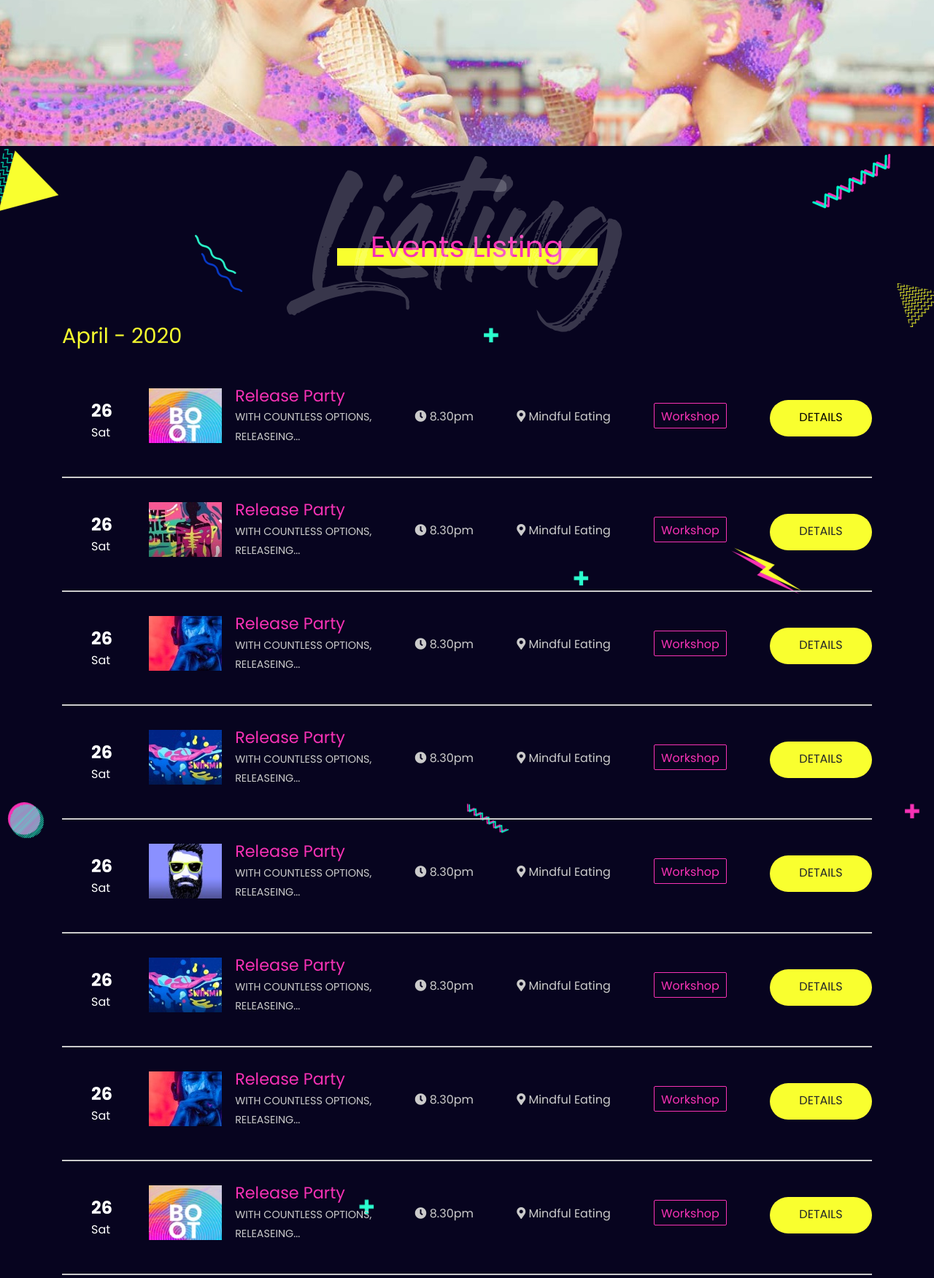
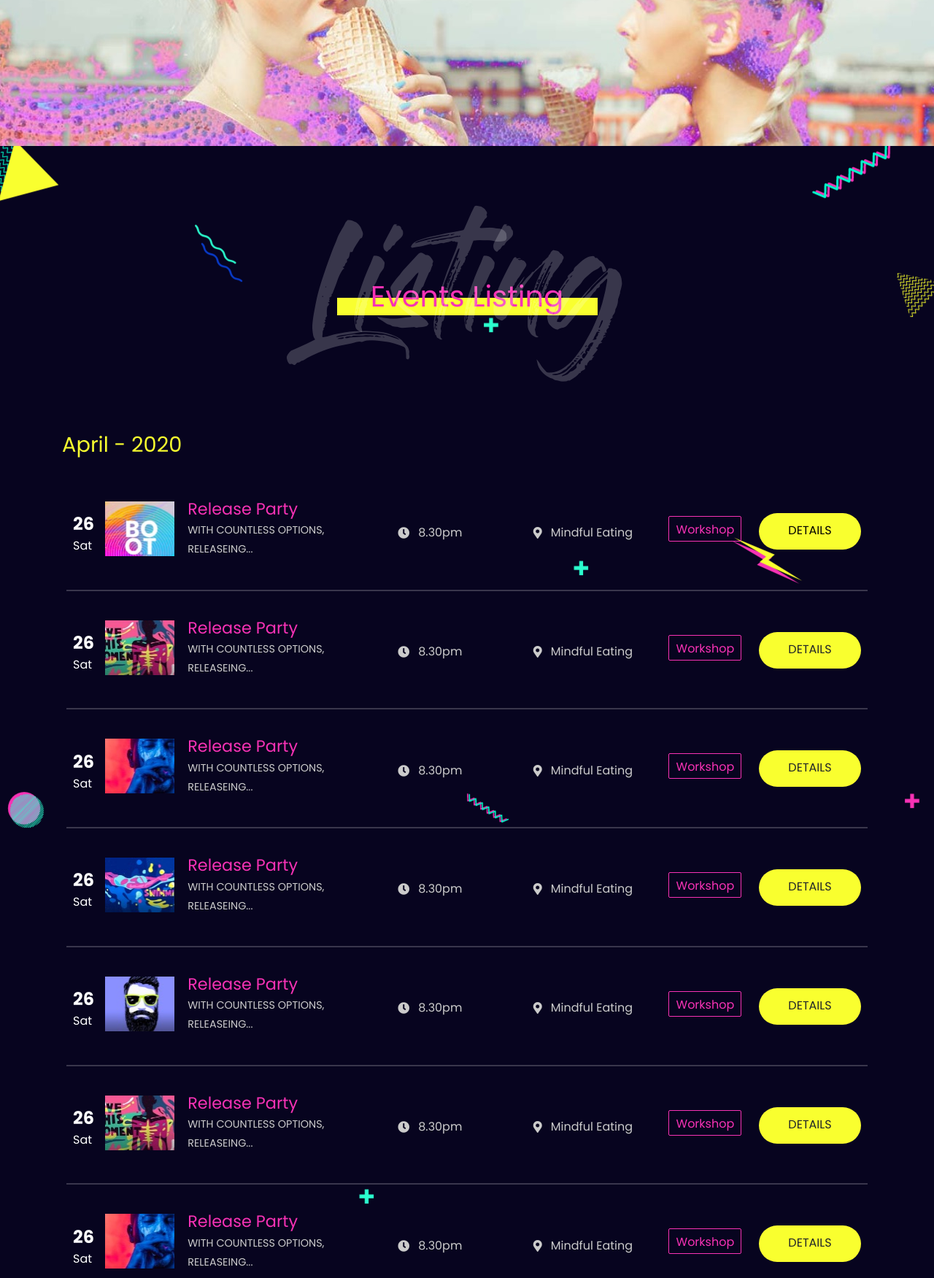
Before and after one commit to pinplengpai/mindful, a PHP site: page /event.php in a window 1280 px wide. Shown: the part 298-2049 px from the top of the page at 73% size. Run offline with PHP 8.4, Linux system fonts and the light colour scheme.

Commit message:
finish responsive desing in event, artist and artist-detail page

```diff
--- a/css/style.css
+++ b/css/style.css
@@ -417,7 +417,9 @@ input[placeholder]::-moz-input-placeholder {
     color: #F732B5;
     font-size: 2rem;
     text-align: center;
-    padding-top: 10%; }
+    padding-top: 16%; }
+  #p2s2 .subhead-text {
+    padding-top: 7%; }
   #p2s2 .yellow-line {
     border-top: 24px solid #F9FF2F;
     margin: auto;
@@ -445,14 +444,17 @@ input[placeholder]::-moz-input-placeholder {
   #p2s2 .party-info {
     display: flex;
     justify-content: space-between;
-    padding: 0 0 0 40px;
-    margin-top: 3%; }
+    padding: 0 15px;
+    margin-top: 40px; }
   #p2s2 .date {
-    margin-top: 13px;
+    flex: 5%;
+    display: flex;
     color: #fff;
     max-width: 20px;
-    text-align: center; }
+    flex-wrap: wrap;
+    align-self: center; }
   #p2s2 .details {
+    flex-basis: 35%;
     display: flex;
     justify-content: space-between;
     color: #CBCBCB; }
@@ -461,6 +463,8 @@ input[placeholder]::-moz-input-placeholder {
     font-size: 1.4rem;
     margin-top: -6px; }
   #p2s2 .small-detail {
+    display: flex;
+    flex-wrap: wrap;
     font-size: 0.9rem;
     line-height: 0.7;
     margin-top: -9px; }
@@ -480,17 +484,25 @@ input[placeholder]::-moz-input-placeholder {
   #p2s2 .img5 {
     background-image: url("../images/event-ex-5.jpg"); }
   #p2s2 .img6 {
-    background-image: url("../images/event-ex-4.jpg"); }
+    background-image: url("../images/event-ex-2.jpg"); }
   #p2s2 .img7 {
     background-image: url("../images/event-ex-3.jpg"); }
   #p2s2 .img8 {
     background-image: url("../images/event-ex-1.jpg"); }
   #p2s2 .time {
-    padding-top: 27px;
+    flex-basis: 15%;
+    display: flex;
+    place-items: center;
     color: #CBCBCB; }
+    #p2s2 .time i {
+      padding-right: 12px; }
   #p2s2 .place {
-    padding-top: 27px;
+    flex-basis: 15%;
+    display: flex;
+    place-items: center;
     color: #CBCBCB; }
+    #p2s2 .place i {
+      padding-right: 12px; }
   #p2s2 .tags {
     color: #F732B5;
     border: 1px solid #F732B5;
@@ -506,10 +518,13 @@ input[placeholder]::-moz-input-placeholder {
     padding-top: 27px;
     margin: 16px 0 0 0;
     padding: 12px; }
+    #p2s2 .details-button a {
+      text-decoration: none;
+      color: black; }
   #p2s2 .grey-line {
-    border-top: 2px solid #CBCBCB;
+    border-top: 2px solid rgba(255, 255, 255, 0.2);
     margin: auto;
-    width: 100%;
+    width: 99%;
     opacity: 1;
     margin-top: 34px; }
   #p2s2 .viewall {
--- a/event.php
+++ b/event.php
@@ -51,7 +51,7 @@
                     <p>Workshop</p>
                 </div>
                 <div class="details-button button-yellow">
-                    <a href="page6.php"> <p>DETAILS</p></a>
+                    <a href="event-detail.php"> <p>DETAILS</p></a>
                 </div>
             </div>
             <div class="grey-line"></div>
@@ -282,7 +282,7 @@
         <!-- choose pages -->
             <div class="col-12">
                 <div class="choose-page">
-                    <ul class="d-flex justify-content-center">
+                    <ul class="d-flex">
                         <li><i class="fas fa-arrow-left" style="color:#5A5865"></i></li>
                         <li class="active">1</li>
                         <li>2</li>
--- a/scss/layouts/_event.scss
+++ b/scss/layouts/_event.scss
@@ -31,7 +31,10 @@
         color: $pink1;
         font-size: 2rem;
         text-align: center;
-        padding-top: 10%;
+        padding-top: 16%;
+    }
+    .subhead-text{
+        padding-top: 7%;
     }
     .yellow-line{
         border-top: 24px solid #F9FF2F;
@@ -67,16 +66,19 @@
     .party-info{
         display: flex;
         justify-content: space-between;
-        padding: 0 0 0 40px;
-        margin-top: 3%;
+        padding: 0 15px;
+        margin-top: 40px;
     }
     .date{
-        margin-top: 13px;
+        flex: 5%;
+        display: flex;
         color:$white;
         max-width: 20px;
-        text-align: center;
+        flex-wrap: wrap;
+        align-self: center
     }
     .details{
+        flex-basis: 35%;
         display: flex;
         justify-content: space-between;
         color: $grey;
@@ -87,6 +89,9 @@
         margin-top: -6px;
     }
     .small-detail{
+        display: flex;
+        flex-wrap: wrap;
+        // flex-basis: 20%;
         font-size: 0.9rem;
         line-height: 0.7;
         margin-top: -9px;
@@ -115,7 +120,7 @@
         background-image:url("../images/event-ex-5.jpg");
     }
     .img6{
-        background-image:url("../images/event-ex-4.jpg");
+        background-image:url("../images/event-ex-2.jpg");
     }
     .img7{
         background-image:url("../images/event-ex-3.jpg");
@@ -124,13 +129,25 @@
         background-image:url("../images/event-ex-1.jpg");
     }
 
+
+
     .time{
-        padding-top: 27px;
+        flex-basis: 15%;
+        display: flex;
+        place-items: center;
         color: $grey;
+        i{
+            padding-right: 12px;
+        }
     }
     .place{
-        padding-top: 27px;
+        flex-basis: 15%;
+        display: flex;
+        place-items: center;
         color: $grey;
+        i{
+            padding-right: 12px;
+        }
     }
     .tags{
         color: $pink1;
@@ -149,18 +166,22 @@
         padding-top: 27px;
         margin: 16px 0 0 0;
         padding: 12px;
+        a{
+            text-decoration: none;
+            color: black;
+        }
     }
     .grey-line{
-        border-top: 2px solid $grey;
+        border-top: 2px solid rgba(255,255,255,0.2);
         margin: auto;
-        width: 100%;
+        width: 99%;
         opacity: 1;
         margin-top: 34px;
     }
    .viewall{
-        margin-top: 9% !important;
-        margin-bottom: 7% !important;
-        width: 180px !important;
+    margin-top: 9% !important;
+    margin-bottom: 7% !important;
+    width: 180px !important;
    }
     .choose-page{
         ul{
```
Also changed, not shown: other parts of css/style.css (+56 -7 lines), other parts of scss/layouts/_event.scss (+58 -5 lines), artist.php (+4 -4 lines), scss/layouts/_artist.scss (+34 -2 lines), 1 other file.
